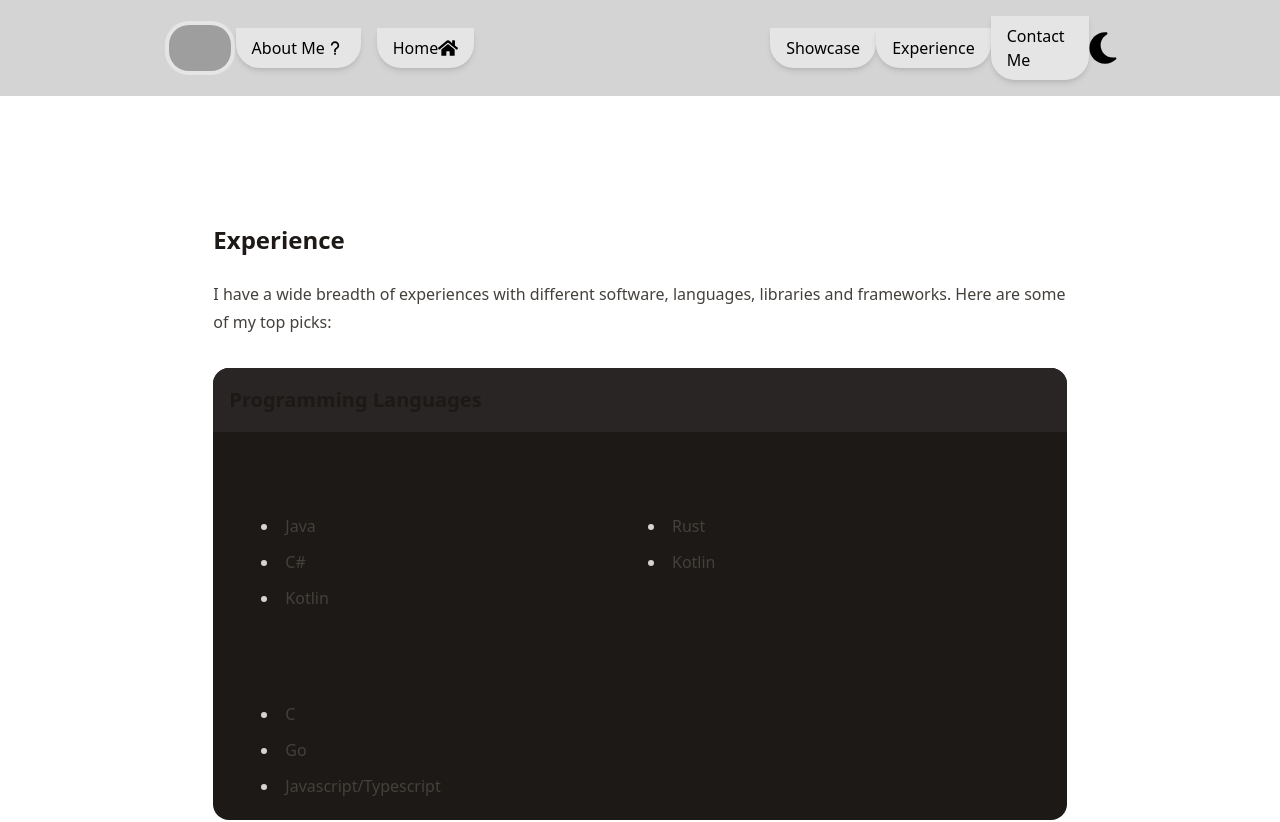
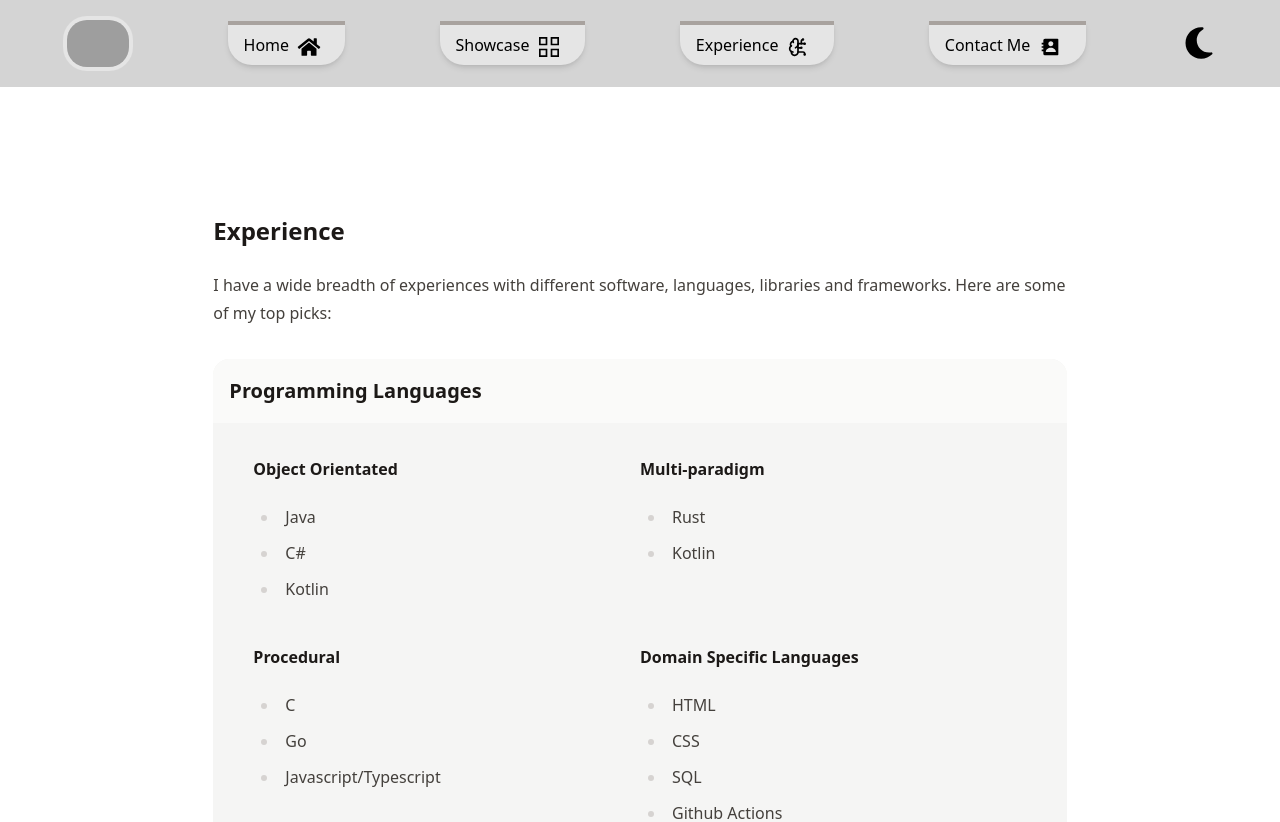
Before and after one commit to Carter907/portfolio, a Next.js app: page /experience in a window 1280 px wide. Shown: the top 822 px of the page. Built offline with nearby package versions, Linux system fonts and the light colour scheme; grey boxes are pictures that could not be loaded.

Commit message:
ui: refactored the look and feel

```diff
--- a/app/about-me/page.tsx
+++ /dev/null
@@ -1,38 +0,0 @@
-export const runtime = "edge"
-
-export default function Page() {
-    return (
-         <article className="prose prose-stone dark:prose-invert min-w-full">
-            <div id="content"><h2 id="-about-me">About Me</h2>
-                <p>Welcome to my about-me. I&#39;m Carter and I loving solving
-                    problems. </p>
-                <strong>How I came to love programming</strong><br/>
-                    When was 17 I wasn&#39;t really sure what kind of career I wanted to pursue.
-                    Originally I was considering on becoming an
-                    <a href="https://www.bls.gov/ooh/transportation-and-material-moving/air-traffic-controllers.htm"> Air
-                        Traffic Controller</a>
-                    ; however, I didn&#39;t have that spark for it, that passion.
-                    <p>
-                    I had taken a coding class in high school, and I would consider myself a pretty
-                    creative person,
-                    so I decided to try out some JavaScript. Through my high-school
-                        student service software, I found a course(<a href="https://codehs.com/course/1/explore"> Introduction to Computer Science
-                        in JavaScript (Golden) (2022) </a>) and I immediately fell in love with it. Karel the dog become my new mission every evening, after school.
-                    </p>The continuous feedback loop really drew me in.
-                    Using my own creativity to solve problems felt so rewarding and personal.
-                    For the first time, it felt like I had control over what software I wanted to consume.
-                    While this was a very beginner course, it allowed to grasp something new and intriguing.
-
-                <p><strong>Java (not JavaScript)</strong><br/>
-                    I planned on taking AP Computer Science A the following semester, so I thought it would be a good idea to learn Java.
-                    Being a real Minecraft fan during the 2010s, I felt like I had a personal obligation to at least give it a shot.
-                    At fist I was a bit confused: I had never been introduced to Object-Orientated Programming before and I couldn&#39;t just
-                    call functions off the cuff like before.
-                    However, as soon as I got the idea of objects, the static keyword, and inheritance, the rest fell into place quiet easily. The restrictive
-                    nature of static-typing and classes actually allowed me to better understand the code; it gave me a structure that I didn&#39;t know
-                    I was missing.
-                </p>
-            </div>
-        </article>
-    )
-}
--- a/app/components/Navbar.tsx
+++ b/app/components/Navbar.tsx
@@ -1,16 +1,22 @@
 import Link from "next/link";
 import Image from "next/image";
 
-import {BiQuestionMark} from "react-icons/bi";
 import ThemeSwitch from "@/app/components/ThemeSwitch";
 import {FaHome} from "react-icons/fa";
+import { GrProjects } from "react-icons/gr";
+import { LuBrainCircuit } from "react-icons/lu";
+import { BiSolidContact } from "react-icons/bi";
+
+
+
+
+export const runtime = "edge"
 
 export default function Navbar() {
     return (
         <nav
             className="flex flex-row justify-around dark:bg-neutral-900 bg-neutral-300 p-4">
 
-                <div className="basis-1/4 flex flex-row justify-evenly items-center">
             <Image
                 className="dark rounded-3xl object-cover p-1 dark:bg-neutral-800 bg-neutral-200 border-stone-800"
                 src="https://avatars.githubusercontent.com/u/102479896?v=4"
@@ -19,32 +25,29 @@ export default function Navbar() {
                 height={38}
                 priority
             />
-                    <div className="space-x-4">
-
-                        <Link href="about-me"
-                              className="rounded-b-3xl hover:bg-stone-100 bg-neutral-200 duration-200 dark:hover:bg-neutral-700 dark:bg-stone-800 shadow-md py-2 px-4 inline-flex items-center">
-                            About Me
-                            <BiQuestionMark fontSize="20"/>
-                        </Link>
-                        <Link href="/"
-                              className="rounded-b-3xl hover:bg-stone-100 bg-neutral-200 duration-200 dark:hover:bg-neutral-700 dark:bg-stone-800 shadow-md py-2 px-4 inline-flex items-center">
-                            Home
-                            <FaHome fontSize="20"/>
-                        </Link>
-
-                    </div>
-
-                </div>
 
 
-                <div className="basis-1/4 flex flex-row justify-evenly items-center">
-                    <Link href="showcase"
-                          className="rounded-b-3xl hover:bg-stone-100 bg-neutral-200 duration-200 dark:hover:bg-neutral-700 shadow-md dark:bg-stone-800 py-2 px-4">Showcase</Link>
-                    <Link href="experience"
-                          className="rounded-b-3xl hover:bg-stone-100 bg-neutral-200 duration-200 dark:hover:bg-neutral-700 shadow-md dark:bg-stone-800 py-2 px-4">Experience</Link>
-                    <Link href="contact-me"
-                          className="rounded-b-3xl hover:bg-stone-100 bg-neutral-200 duration-200 dark:hover:bg-neutral-700 shadow-md dark:bg-stone-800 py-2 px-4">Contact
-                        Me</Link>
+            <Link href="/" prefetch
+                  className="self-center rounded-b-3xl border-t-4 border-t-stone-400 dark:border-t-stone-700 hover:bg-stone-100 bg-neutral-200 duration-200 dark:hover:bg-neutral-700 dark:bg-stone-800 shadow-md py-2 px-4">
+                Home
+                <FaHome className={"inline w-10"} fontSize="20"/>
+            </Link>
+            <Link href="/showcase" prefetch
+                  className="self-center rounded-b-3xl border-t-4 border-t-stone-400 dark:border-t-stone-700 hover:bg-stone-100 bg-neutral-200 duration-200 dark:hover:bg-neutral-700 shadow-md dark:bg-stone-800 py-2 px-4">
+                Showcase
+                <GrProjects className={"inline w-10"} fontSize="20"/>
+            </Link>
+            <Link href="/experience" prefetch
+                  className="self-center rounded-b-3xl border-t-4 border-t-stone-400 dark:border-t-stone-700 hover:bg-stone-100 bg-neutral-200 duration-200 dark:hover:bg-neutral-700 shadow-md dark:bg-stone-800 py-2 px-4">
+                Experience
+                <LuBrainCircuit className={"inline w-10"} fontSize="20"/>
+            </Link>
+            <Link href="/contact-me" prefetch
+                  className="self-center rounded-b-3xl border-t-4 border-t-stone-400 dark:border-t-stone-700 hover:bg-stone-100 bg-neutral-200 duration-200 dark:hover:bg-neutral-700 shadow-md dark:bg-stone-800 py-2 px-4">
+                Contact Me
+                <BiSolidContact className={"inline w-10"} fontSize="20"/>
+            </Link>
+            <div className={"inline self-center"}>
                 <ThemeSwitch></ThemeSwitch>
             </div>
         </nav>
--- a/app/contact/Form.tsx
+++ b/app/contact-me/ContactForm.tsx
@@ -1,9 +1,13 @@
 'use client'
-import React from 'react';
+import React, {useState} from 'react';
 import {useForm} from 'react-hook-form';
 import emailjs from '@emailjs/browser';
 
-export default function Form() {
+export default function ContactForm() {
+
+    const [status, setStatus] = useState(0);
+
+
     const {register, handleSubmit, formState: {errors}} = useForm();
     const sendEmail = (params) => {
 
@@ -16,10 +20,11 @@ export default function Form() {
             })
             .then(
                 () => {
-                    console.log('SUCCESS!');
+                    setStatus(1);
                 },
-                (error) => {
-                    console.log('FAILED...', error.text);
+                () => {
+                    setStatus(2);
+
                 },
             );
     };
@@ -55,6 +60,11 @@ export default function Form() {
                 min: 50
             })} />
 
+            <div>
+                {status === 1 ? <p> Sent Email! </p> : status === 2 ?
+                    <p> Please wait to send another message </p> : <p></p>}
+            </div>
+
             <input
                 className="cursor-pointer capitalize self-end px-4 w-fit p-2 rounded hover:bg-stone-100 bg-neutral-200 duration-200 dark:hover:bg-neutral-700 dark:bg-stone-800 shadow-md"
                 type="submit"/>
--- a/app/contact-me/page.tsx
+++ b/app/contact-me/page.tsx
@@ -1,4 +1,4 @@
-import Form from "@/app/contact/Form";
+import ContactForm from "@/app/contact-me/ContactForm";
 
 export const runtime = "edge"
 
@@ -17,7 +17,8 @@ export default function Page() {
                     and I&#39;ll be happy to response.
                 </p>
             </article>
-            <Form/>
+            <ContactForm  />
+
         </div>
     )
 }
--- a/app/experience/Section.tsx
+++ b/app/experience/Section.tsx
@@ -12,9 +12,9 @@ export default function Section(props: SectionProps) {
 
     return (
         <div>
-            <div className="bg-stone-900 rounded-2xl">
+            <div className="dark:bg-stone-900 bg-stone-100 rounded-2xl">
                 <h3 id={props.title}
-                    className="bg-stone-800 rounded-t-2xl p-4">{props.title}</h3>
+                    className="dark:bg-stone-800 bg-stone-50 rounded-t-2xl p-4">{props.title}</h3>
                 <div className="grid grid-cols-2 px-10">
                     {props.subsections.map((item, i) => (
                         <div key={i}>
--- a/app/experience/page.tsx
+++ b/app/experience/page.tsx
@@ -18,6 +18,10 @@ export default function Experience() {
                 {
                     title: "Procedural",
                     contents: ["C", "Go", "Javascript/Typescript"]
+                },
+                {
+                    title: "Domain Specific Languages",
+                    contents: ["HTML", "CSS", "SQL", "Github Actions", "Make"],
                 }
             ]
         },
@@ -41,10 +45,9 @@ export default function Experience() {
                 <p>I have a wide breadth of experiences with different software, languages,
                     libraries and frameworks. Here are some of my top picks:</p>
 
-                {sections.map((section, i) => (
-                    <Section key={i} title={section.title} subsections={section.subsections}/>
-                ))}
-
+                    {sections.map((section, i) => (
+                        <Section key={i} title={section.title} subsections={section.subsections}/>
+                    ))}
             </div>
         </article>
     )
--- a/app/page.tsx
+++ b/app/page.tsx
@@ -3,32 +3,23 @@ export const runtime = "edge"
 export default function Home() {
     return (
         <article className="prose prose-stone dark:prose-invert min-w-full">
-
-            <div id="content"><h2 id="home">Home</h2></div>
-            <div id="content"><p>Welcome to my website. This was make using <a
-                href="https://svelte.dev/docs/svelte/overview">svelte</a> (you should totally give it
-                a try). I&#39;m passionate about documenting programming experience so this website
-                might be a little long-winded. I&#39;m hoping to continuously expand this to
-                encapsulate everything I&#39;d like to share - which may include a personal blog.</p>
-                <p>Hopefully you find it entertaining non-the-less. </p>
-                <h4 id="index">Index</h4>
-                <p><em>About me</em></p>
-                <blockquote>
-                    <p>About my past experience and reasons why I got into programming. This might
-                        be a little more personal than it needs to be, but it&#39;s worth the
-                        read!</p>
-                </blockquote>
-                <p><em>Experience</em></p>
-                <blockquote>
-                    <p>About the various technologies I&#39;ve dabbled in. I plan on adding some
-                        sort of progress bar or visual indication on my level of competency or
-                        confidence in each subject.</p>
-                </blockquote>
-                <p><em>Contact Me</em></p>
-                <blockquote>
-                    <p>Here is where you can send me an email automatically using the form (created
-                        this using the email.js library)</p>
-                </blockquote>
+            <div id="content"><h2 id="home">Home</h2>
+                <p>Welcome to my portfolio website. Here is where I have all my achievements and
+                    experience laid out in a more comprehensive and personalized manner. </p>
+                <h2 id="index">Index</h2>
+                <p><strong>Experience</strong></p>
+                <ul>
+                    <li>About the various technologies I&#39;ve dabbled in. I plan on adding some sort
+                        of progress bar or visual indication on my level of competency or confidence
+                        in each subject.
+                    </li>
+                </ul>
+                <p><strong>Contact Me</strong></p>
+                <ul>
+                    <li>Here is where you can send me an email automatically using the form (created
+                        this using the email.js library)
+                    </li>
+                </ul>
             </div>
         </article>
 
--- a/app/showcase/Repository.tsx
+++ b/app/showcase/Repository.tsx
@@ -7,16 +7,19 @@ interface RepositoryProps {
 
 export default function Repository({repo}: RepositoryProps) {
     return (
-        <div className="flex flex-row shadow-xl bg-stone-50 p-2 rounded-3xl w-[500px] dark:bg-stone-900">
-            <div className="basis-1/4">
-                {repo.name}
+        <div
+            className="flex flex-row shadow-xl bg-stone-50 p-4 rounded-3xl w-[500px] dark:bg-stone-900">
+            <div className="basis-1/2 select-none">
+                <p className={"text-2xl"}>
+                    {repo.name}
+                </p>
+                <p>
+                    <em className="opacity-30 text-sm">made with {repo.primaryLanguage.name}</em>
+                </p>
             </div>
-            <div className="basis-1/2 text-end select-none">
-                <em className="opacity-30 text-sm">made with {repo.primaryLanguage.name}</em>
-            </div>
-            <div className="basis-1/4 text-end items-center flex flex-row justify-end">
+            <div className="basis-1/2 opacity-75 text-end items-center flex flex-row justify-end">
                 <a target="_blank" href={`https://github.com/Carter907/${repo.name}`}>
-                    <FaGithub size={30} />
+                    <FaGithub size={40}/>
                 </a>
             </div>
         </div>
--- a/app/showcase/page.tsx
+++ b/app/showcase/page.tsx
@@ -6,8 +6,8 @@ export const runtime = "edge"
 export default async function Showcase() {
     const repos = await getPinnedRepos();
     return (
-        <article className="prose prose-stone dark:prose-invert min-w-full">
-            <div className="flex flex-col space-y-5 justify-center items-center">
+        <article className="prose prose-stone dark:prose-invert min-w-full my-40">
+            <div className="flex flex-col gap-40 justify-center items-center">
 
                 {repos.map((repo) => (
                     <Repository key={repo.name} repo={repo}/>
--- a/app/showcase/repos.ts
+++ b/app/showcase/repos.ts
@@ -35,7 +35,7 @@ export async function getPinnedRepos(): Promise<Repo[]> {
   }
 }`
 
-        const  data: { user: { pinnedItems: { nodes }}} = await octokit.graphql(query, {})
+        const data: { user: { pinnedItems: { nodes } } } = await octokit.graphql(query, {})
         return data.user.pinnedItems.nodes
     } catch (error) {
         console.error('Error fetching pinned repositories:', error);
--- a/next.config.mjs
+++ b/next.config.mjs
@@ -10,9 +10,6 @@ const nextConfig = {
                 pathname: '/u/**',
             }
         ]
-    },
-    experimental: {
-        dynamicIO: true,
     }
 };
 
```
Lines whose indentation alone changed are shown as unchanged.
